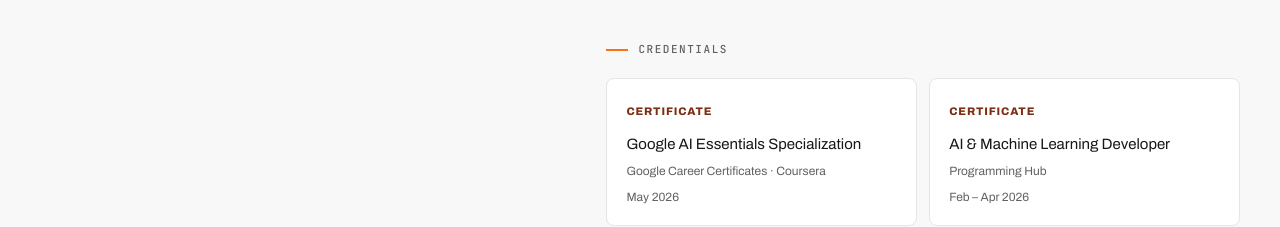
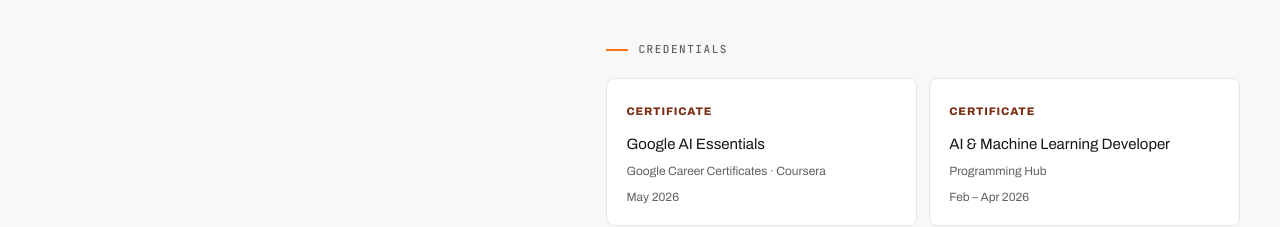
Before and after one commit to abduIwahid/Portfolio, a Next.js app: page /about in a window 1280 px wide. Shown: the part 1340-1567 px from the top of the page. Built offline with nearby package versions, Linux system fonts and the light colour scheme; no server answers.

Commit message:
Fix certificate name on About credentials: Google AI Essentials (drop 'Specialization', matches CV)

```diff
--- a/content/profile.ts
+++ b/content/profile.ts
@@ -14,7 +14,7 @@ export const profile = {
   ],
   experience: [{ title: 'Machine Learning Intern (Remote)', organization: 'Ezitech Institute (Eziline Software House)', location: 'Islamabad, Pakistan', period: 'Jul – Sep 2026', details: ['Built the WhyRisk (formerly MediSight AI) platform during this internship, across model benchmarking, explainability, and ML operations workflows.', 'Used LightGBM, scikit-learn, SHAP, MLflow, and FastAPI within a broader web application.', 'Trained and benchmarked classifiers across seven de-identified healthcare datasets; the best model (LightGBM) reached 0.83 AUC-ROC.'] }],
   credentials: [
-    { title: 'Google AI Essentials Specialization', issuer: 'Google Career Certificates · Coursera', period: 'May 2026' },
+    { title: 'Google AI Essentials', issuer: 'Google Career Certificates · Coursera', period: 'May 2026' },
     { title: 'AI & Machine Learning Developer', issuer: 'Programming Hub', period: 'Feb – Apr 2026' }
   ],
   activities: [
```
